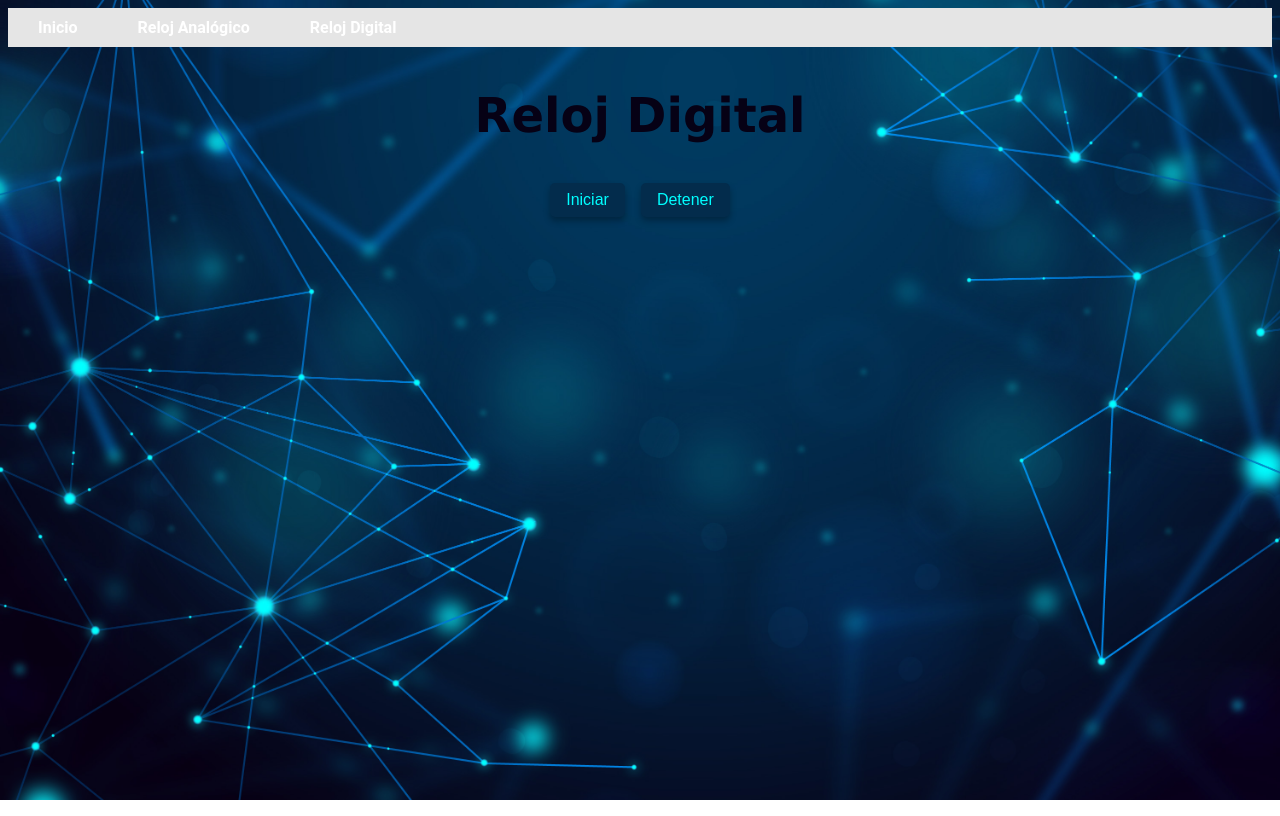
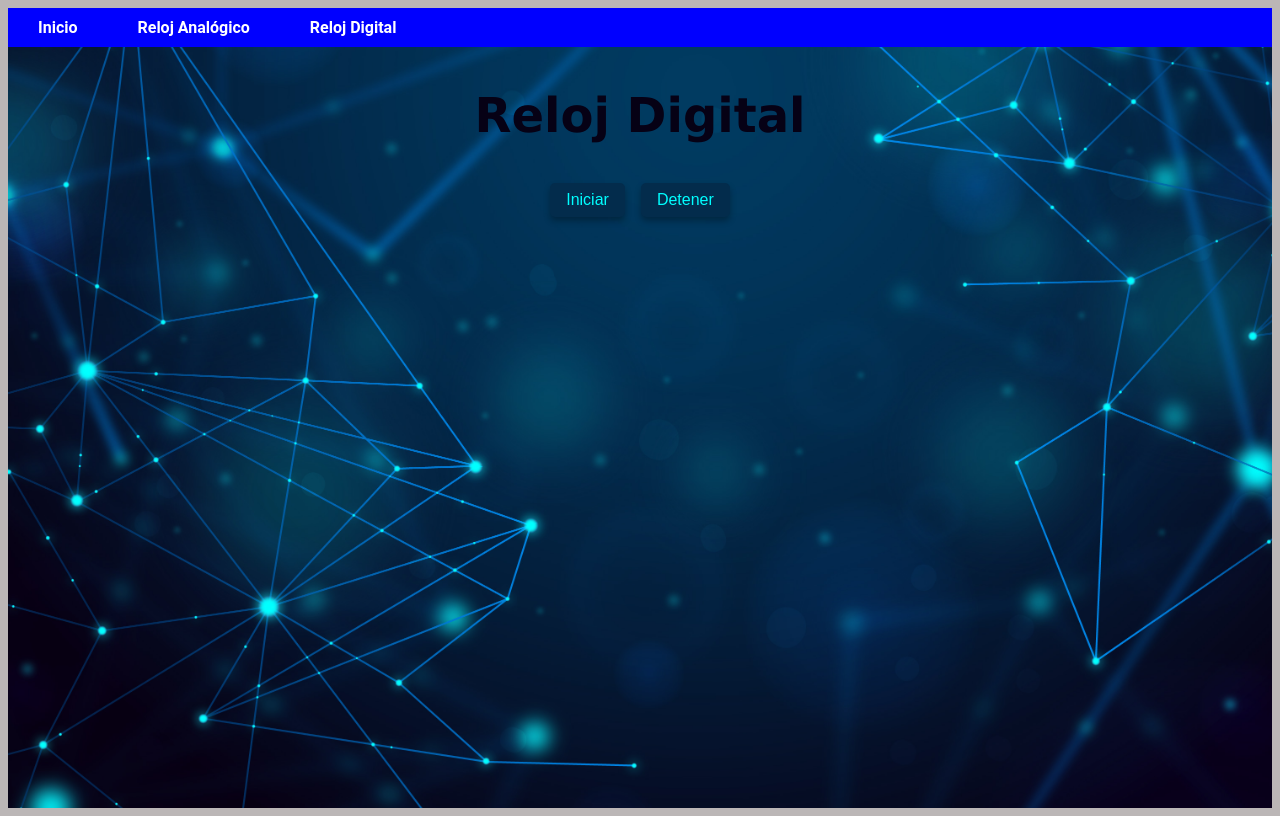
Before and after one commit to vpeinado263/4ta-Tarea-REACT-NEXT.JS, a Next.js app: page /relojDigital in a window 1280 px wide. Built offline with nearby package versions, Linux system fonts and the light colour scheme.

Commit message:
Insertar cambios en estilos

```diff
--- a/src/components/Navigation.js
+++ b/src/components/Navigation.js
@@ -21,14 +21,14 @@ const Navigation = () => {
           display: flex;
           align-items: center;
           font-family: 'Roboto', sans-serif;
-          background-color: rgb(229, 229, 229);
+          background-color: blue;
         }
         .sub {
           background: none;
           border: none;
           cursor: pointer;
           display: flex;
-          gap: 20px; /* Espacio entre enlaces */
+          gap: 20px;
           padding: 10px;
           text-decoration: none;
         }
--- a/src/pages/relojDigital.js
+++ b/src/pages/relojDigital.js
@@ -1,5 +1,6 @@
 import Navigation from "@/components/Navigation";
 import RelojEffect from "@/components/RelojEffect";
+import BooksContextProvider from "@/context/BooksContextProvider";
 
 
 import Head from "next/head";
@@ -15,20 +16,12 @@ const relojDigital = () => {
         <link rel="icon" href="/favicon.ico" />
        </Head>
 
-       <Navigation/>
-
-
-
-        <RelojEffect/>
-
-
-
-
-      <body className="bodyDigital">
-
-      </body>
-
-
+      <div className="bodyDigital">
+        <Navigation/>
+        <BooksContextProvider>
+          <RelojEffect/>
+        </BooksContextProvider>
+      </div>
     </>
   )
 }
--- a/src/styles/globals.css
+++ b/src/styles/globals.css
@@ -1,4 +1,6 @@
-
+body {
+  background-color: #bbb6b6;
+}
 a {
   text-decoration: none;
 }
@@ -8,6 +10,7 @@ a {
 .bodyAnalogico {
   background-image: url(../../public/funds/analogico.jpg);
   background-size: cover;
+  height: 100vh;
 }
 
 .clock-container {
@@ -98,6 +101,7 @@ a {
  .bodyDigital {
   background-image: url(../../public/funds/digital.jpg);
   background-size: cover;
+  height: 100vh;
 }
   .digitalContainer {
     text-align: center;
```
